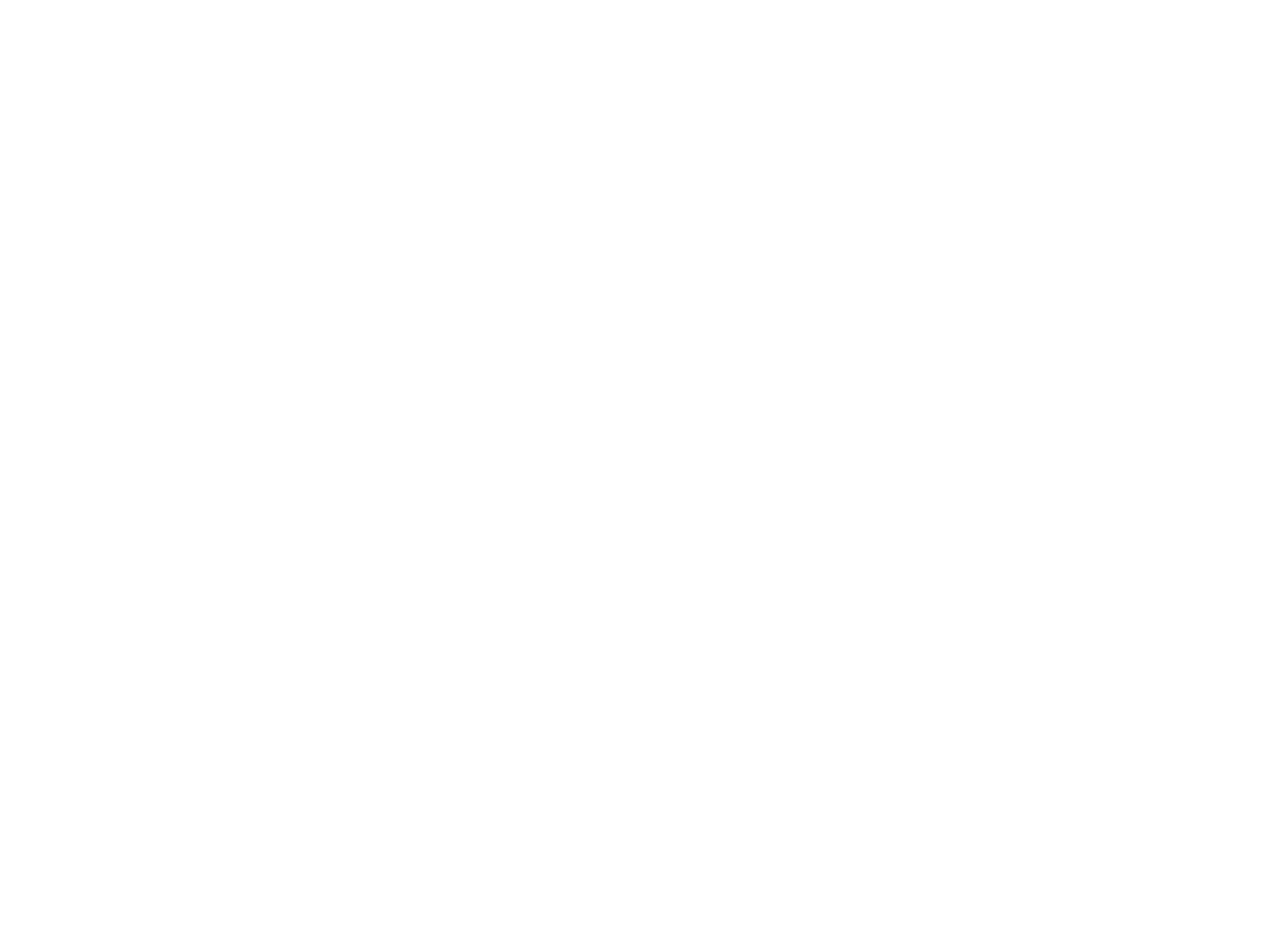
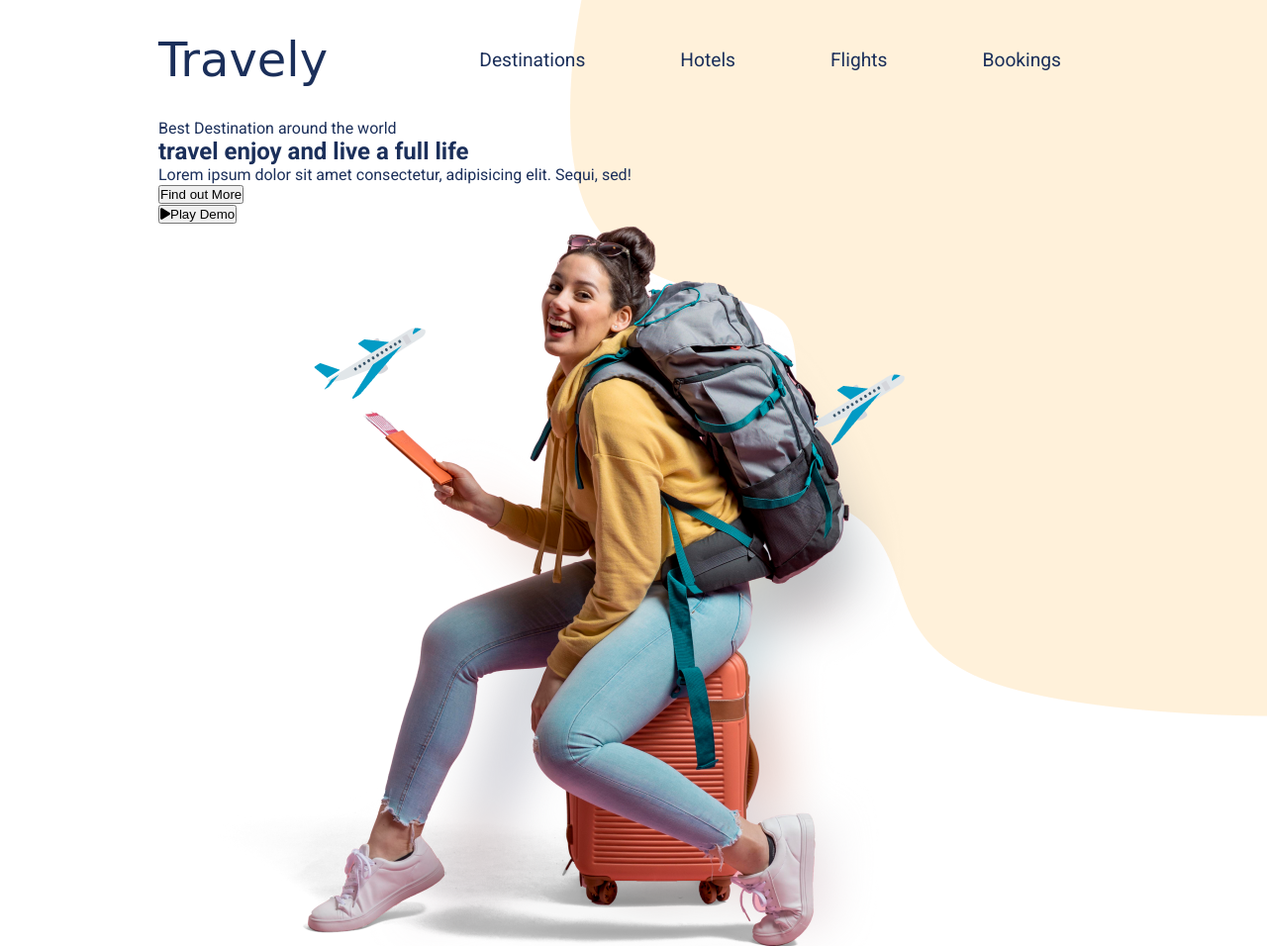
Before and after one commit to zehrafkhan/Travel-Agency, a plain HTML site: page index.html in a window 1280 px wide. Shown: the whole page at 99% size. Before the commit the page ends 800 px from the top, so only its background shows below. Drawn offline with Linux system fonts and the light colour scheme; a web font is replaced by a local one.

Commit message:
update: started first page

```diff
--- a/index.html
+++ b/index.html
@@ -9,6 +9,46 @@
     <title>Travel Agency</title>
 </head>
 <body>
+ <div class="scrollToTop">
+    <i class="fas fa-chevron-up"></i>
+ </div>
+ <div class="container">
+    <nav>
+        <div class="nav-container">
+            <div class="brand">Travely</div>
+            <div class="responsive-toggle">
+                <i class="fas fa-bars"></i>
+            </div>
+        </div>
+        <div class="links">
+            <ul>
+                <li><a href="#">Destinations</a></li>
+                <li><a href="#">Hotels</a></li>
+                <li><a href="#">Flights</a></li>
+                <li><a href="#">Bookings</a></li>
+            </ul>
+        </div>
+    </nav>
+    <section class="strater">
+        <div class="content">
+            <p class="subTitle">Best Destination around the world</p>
+            <h1 class="title">travel <span>enjoy</span> and live a full life</h1>
+            <div class="description">
+                Lorem ipsum dolor sit amet consectetur, adipisicing elit. Sequi, sed!
+            </div>
+            <div class="last">
+                <button>Find out More</button>
+                <div class="play">
+                    <button><i class="fas fa-play"></i><span>Play Demo</span></button>
+                </div>
+            </div>
+        </div>
+        <div class="image">
+            <img src="./assets/traveller1.png" alt="traveller1">
+        </div>
+    </section>
+ </div>
+
     <script src="script.js"></script>
 </body>
 </html>
--- /dev/null
+++ b/style.scss
@@ -0,0 +1,91 @@
+@import url("https://fonts.googleapis.com/css2?family=Zen+Tokyo+Zoo&display=swap");
+@import url("https://fonts.googleapis.com/css2?family=Roboto:wght@100;300;400;500;700;900");
+
+$primary-color: #1b2f5a;
+$secondary-color: #f07167;
+
+html {
+    scroll-behavior: smooth;
+}
+
+body {
+    margin: 0;
+    padding: 0;
+    box-sizing: border-box;
+    background-image: url("./assets/Decore.png");
+    background-repeat: no-repeat;
+    background-position: top 0 right 0;
+    color: $primary-color;
+    font-family: "Roboto", sans-serif;
+}
+h1,
+h2,
+h3,
+h4,
+h5,
+h6,
+a,
+p,
+span,
+button {
+    margin: 0;
+    padding: 0;
+    text-decoration: none;
+}
+
+.scrollToTop {
+    display: none;
+    height: 3.5rem;
+    width: 3.5rem;
+    border-radius: 4rem;
+    background-color: $secondary-color;
+    position: fixed;
+    bottom: 2rem;
+    right: 2rem;
+    cursor: pointer;
+    i {
+       display: flex;
+       justify-content: center;
+       align-items: center;
+       height: 90%;
+       font-size: 1.8rem;
+       color: white;
+    }
+}
+
+
+.container {
+    margin: 0 10rem;
+}
+
+nav {
+    padding: 2rem 0;
+    display: flex;
+    justify-content: space-between;
+    align-items: center;
+    .nav-container {
+        display: flex;
+        justify-content: center;
+        .brand {
+            color: $primary-color;
+            font-size: 3rem;
+            font-family: "Zen Tokyo Zoo", cursive;
+        }
+        .responsive-toggle {
+            display: none;
+        }
+    }
+    .links {
+        ul {
+            list-style-type: none;
+            display: flex;
+            li {
+                margin: 0 3rem;
+                a{
+                    color: $primary-color;
+                    font-size: 1.2rem;
+                }
+            }
+        }
+    }
+}
```
Also changed, not shown: style.css, 1 other file.
